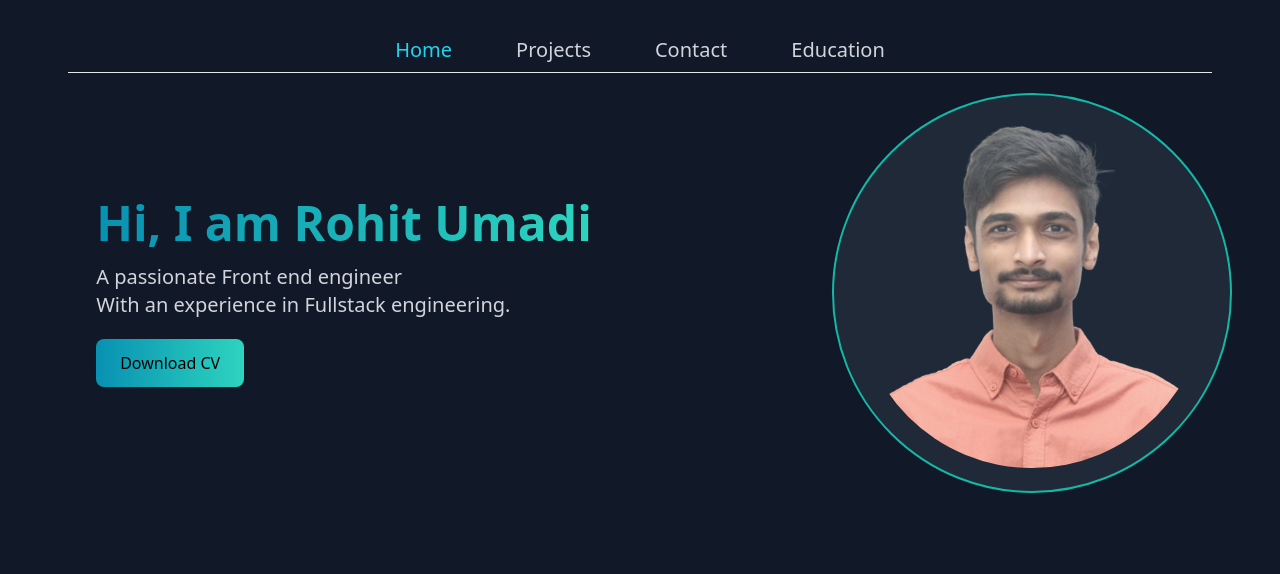
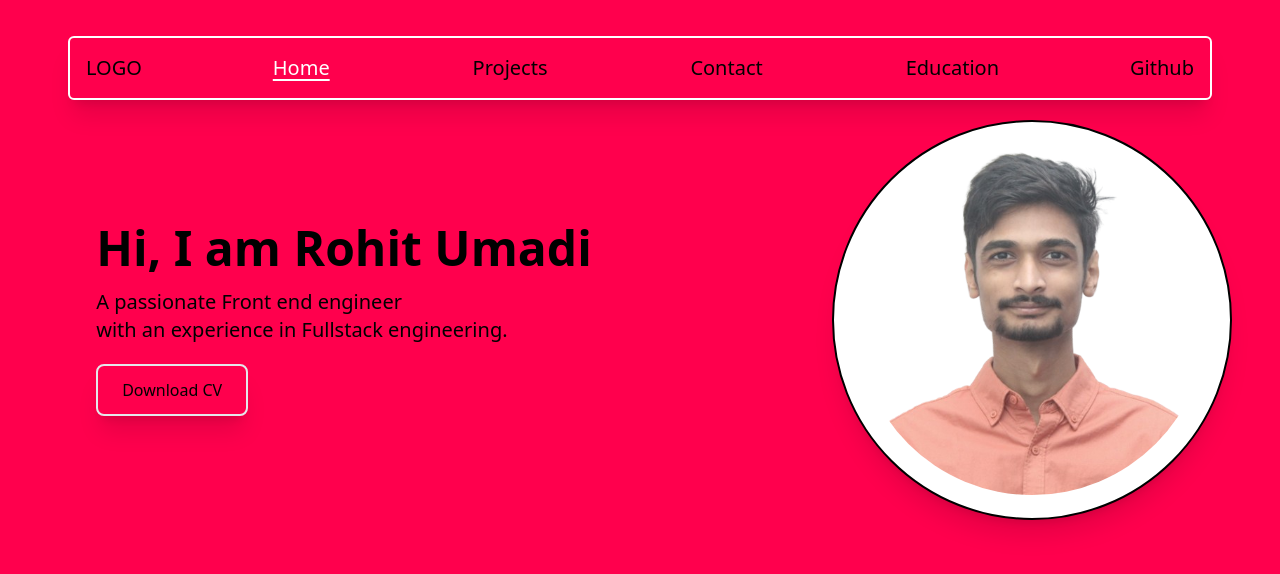
Before and after one commit to rohitumadi/portfolio, a React (Vite) app: page /homepage in a window 1280 px wide. Shown: the top 574 px of the page. Built offline with nearby package versions, Linux system fonts and the light colour scheme.

Commit message:
changed theme

```diff
--- a/src/components/Navbar.jsx
+++ b/src/components/Navbar.jsx
@@ -4,66 +4,70 @@ import { IoIosClose } from 'react-icons/io';
 import { useState } from 'react';
 function Navbar() {
   const navLink =
-    'rounded  px-3 py-2 text-gray-300 hover:text-cyan-400 sm:text-xl text-lg';
-  const activeClass = navLink.replace('text-gray-300', 'text-cyan-400');
+    'rounded  px-3 py-2 transition ease-in duration-2000 text-black hover:text-white sm:text-xl text-lg';
+  const activeClass = navLink.replace(
+    'text-black',
+    'text-white underline underline-offset-4',
+  );
   const [isOpen, setIsOpen] = useState(false);
   function toggleMenu() {
     setIsOpen((show) => !show);
   }
 
   return (
-    <nav className=" m-5 flex justify-end">
-      {
+    <nav className="m-5 flex justify-end ">
       <div
-          className={`absolute left-0 flex min-h-[100vh] w-full justify-center border-b bg-gray-900 bg-opacity-80 sm:pb-2 ${isOpen ? '' : 'top-[-100%]'}   md:static md:min-h-fit md:bg-transparent`}
+        className={`absolute right-16  flex min-h-[60vh] w-60 flex-col items-center gap-10 rounded-md border-2 border-white  bg-[#FF004D] shadow-xl sm:w-full  md:border-2 md:p-2  ${isOpen ? '' : 'top-[-100%]'}   md:static md:min-h-fit md:bg-transparent`}
       >
-          <ul className="flex flex-col gap-10  md:mt-0 md:flex-row md:justify-between">
-            <li>
+        <ul className="mt-5 flex flex-col items-center sm:mt-0 sm:w-full sm:flex-row sm:justify-between  sm:px-2  ">
+          <NavLink className="text-lg sm:text-xl" to="homepage">
+            LOGO
+          </NavLink>
+
           <NavLink
             className={({ isActive }) => (isActive ? activeClass : navLink)}
             to="homepage"
           >
             Home
           </NavLink>
-            </li>
-            <li>
+
           <NavLink
             className={({ isActive }) => (isActive ? activeClass : navLink)}
             to="projects"
           >
             Projects
           </NavLink>
-            </li>
-            <li>
+
           <NavLink
             className={({ isActive }) => (isActive ? activeClass : navLink)}
             to="contact"
           >
             Contact
           </NavLink>
-            </li>
-            <li>
+
           <NavLink
             className={({ isActive }) => (isActive ? activeClass : navLink)}
             to="education"
           >
             Education
           </NavLink>
-            </li>
+
+          <NavLink className="text-lg sm:text-xl" to="education">
+            Github
+          </NavLink>
         </ul>
       </div>
-      }
 
       {isOpen ? (
         <IoIosClose
-          color="#fff"
+          color="#000"
           onClick={toggleMenu}
           size={50}
-          className="absolute top-7 cursor-pointer sm:hidden "
+          className="absolute top-8 cursor-pointer sm:hidden "
         />
       ) : (
         <IoIosMenu
-          fill="#fff"
+          fill="#000"
           size={40}
           onClick={toggleMenu}
           className="cursor-pointer sm:hidden"
--- a/src/index.css
+++ b/src/index.css
@@ -1,3 +1,8 @@
 @tailwind base;
 @tailwind components;
 @tailwind utilities;
+
+/*
+
+
+*/
--- a/src/pages/Homepage.jsx
+++ b/src/pages/Homepage.jsx
@@ -1,32 +1,30 @@
 function Homepage() {
   return (
     <section>
-      <div className="grid grid-cols-1 md:grid-cols-2 md:gap-10 lg:gap-0  ">
-        <div className="col-span-1 place-self-center text-center sm:text-left">
-          <h1 className="mb-4 text-4xl font-extrabold  sm:text-5xl ">
-            <span className=" bg-gradient-to-r from-cyan-600 to-teal-400 bg-clip-text text-transparent">
-              Hi, I am Rohit Umadi
-            </span>
-          </h1>
-          <p className="mb-5 text-base text-gray-300 sm:text-lg lg:text-xl">
-            A passionate Front end engineer
-            <span className="block">
-              With an experience in Fullstack engineering.
-            </span>
-          </p>
-          <button className="w-full rounded-lg bg-gradient-to-r from-cyan-600 to-teal-400  px-6 py-3  sm:w-fit">
-            Download CV
-          </button>
-        </div>
-        <div className="col-span-1 mt-10  place-self-center md:mt-0 md:place-self-end">
-          <div className=" mx-auto flex h-[400px] w-[400px]  items-center justify-center rounded-full border-2 border-teal-500 bg-gray-800 bg-[linear-gradient(45deg,transparent_15%,rgba(68,68,68,.2)_50%,transparent_75%,transparent_100%)] bg-[length:250%_250%,100%_100%] bg-[position:-100%_0,0_0] bg-no-repeat transition-[background-position_0s_ease]  hover:bg-[position:200%_0,0_0] hover:duration-[2000ms]  ">
+      <div className="grid grid-cols-1 gap-10 md:grid-cols-2 md:gap-10 lg:gap-0  ">
+        <div className="col-span-1 place-self-center  sm:order-last  md:mt-0 md:place-self-end">
+          <div className=" flex h-[400px] w-[400px] items-center  justify-center rounded-full border-2 border-black bg-white shadow-xl   ">
             <img
               src="/Rohit_Umadi.png"
-              width={300}
-              height={300}
+              width={350}
+              height={350}
               className=" rounded-full  lg:h-[350px] lg:w-[350px]"
             />
           </div>
+        </div>
+        <div className="col-span-1  place-self-center text-center sm:text-left">
+          <h1 className="mb-4 text-4xl font-extrabold  sm:text-5xl ">
+            <span className=" ">Hi, I am Rohit Umadi</span>
+          </h1>
+          <p className="mb-5 text-base text-black sm:text-lg lg:text-xl">
+            A passionate Front end engineer
+            <span className="block">
+              with an experience in Fullstack engineering.
+            </span>
+          </p>
+          <button className="w-full rounded-lg border-2 px-6   py-3 shadow-xl  sm:w-fit">
+            Download CV
+          </button>
         </div>
       </div>
     </section>
--- a/src/ui/AppLayout.jsx
+++ b/src/ui/AppLayout.jsx
@@ -4,7 +4,7 @@ import Navbar from '../components/Navbar';
 
 function AppLayout() {
   return (
-    <div className="  flex min-h-screen flex-col   bg-gray-900 ">
+    <div className="  flex min-h-screen flex-col   bg-[#FF004D]  ">
       <div className="container mx-auto px-12 py-4">
         <Navbar />
 
```
Lines whose indentation alone changed are shown as unchanged.
